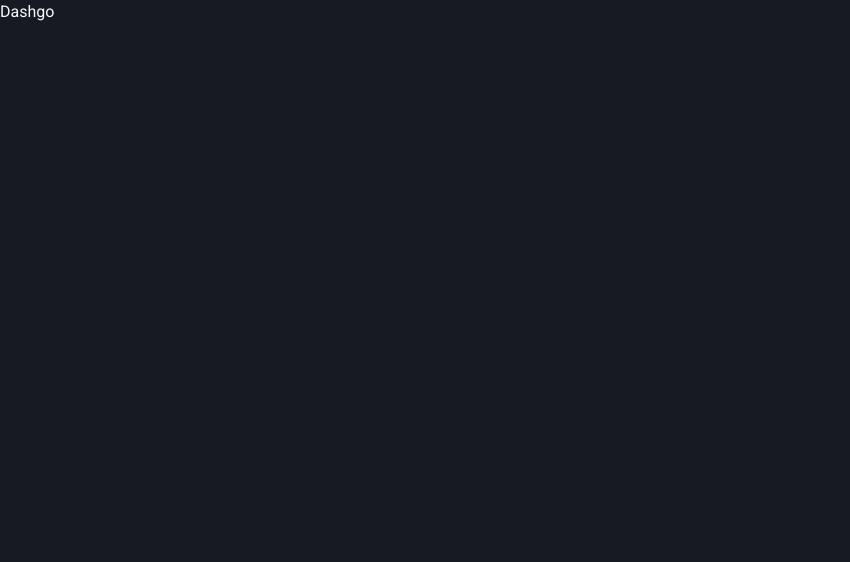
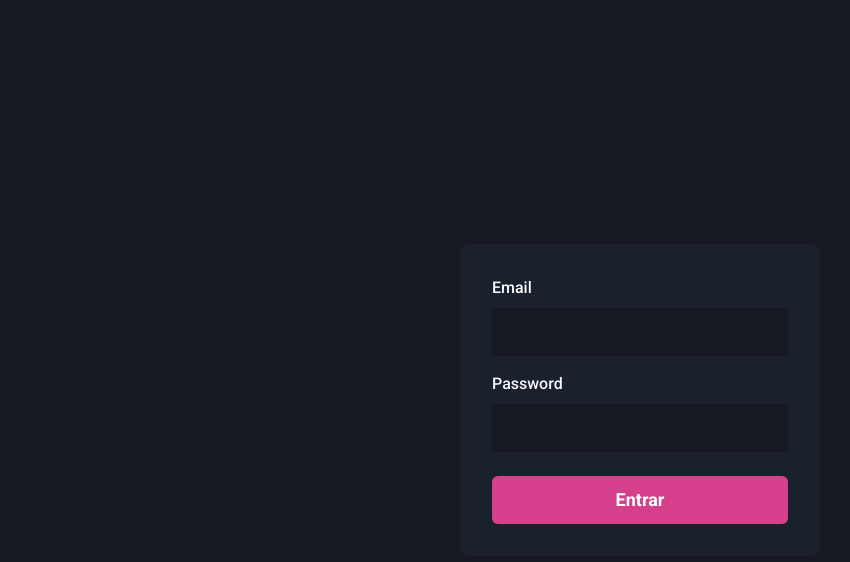
Before and after one commit to gmendes0/dashgo, a Next.js app: page / in a window 1280 px wide. Shown: the top 562 px of the page, without its empty margins (0-850 px from the left). Built offline with nearby package versions, Linux system fonts and the light colour scheme.

Commit message:
feat: login page design

```diff
--- a/src/pages/index.tsx
+++ b/src/pages/index.tsx
@@ -1,7 +1,60 @@
+import {
+  Button,
+  Flex,
+  FormControl,
+  FormLabel,
+  Input,
+  Stack,
+} from "@chakra-ui/react";
 import type { NextPage } from "next";
 
 const Home: NextPage = () => {
-  return <h1>Dashgo</h1>;
+  return (
+    <Flex w="100vw" h="100vh" align="center" justify="center">
+      <Flex
+        as="form"
+        w="100%"
+        maxW={360}
+        bg="gray.800"
+        p={8}
+        borderRadius={8}
+        flexDir="column"
+      >
+        <Stack spacing={4}>
+          <FormControl>
+            <FormLabel htmlFor="email">Email</FormLabel>
+            <Input
+              id="email"
+              name="email"
+              type="email"
+              focusBorderColor="pink.500"
+              bg="gray.900"
+              variant="filled"
+              _hover={{ bg: "gray.900" }}
+              size="lg"
+            />
+          </FormControl>
+
+          <FormControl>
+            <FormLabel htmlFor="password">Password</FormLabel>
+            <Input
+              id="password"
+              name="password"
+              type="password"
+              focusBorderColor="pink.500"
+              bg="gray.900"
+              variant="filled"
+              _hover={{ bg: "gray.900" }}
+              size="lg"
+            />
+          </FormControl>
+        </Stack>
+        <Button type="submit" mt={6} colorScheme="pink" size="lg">
+          Entrar
+        </Button>
+      </Flex>
+    </Flex>
+  );
 };
 
 export default Home;
```
